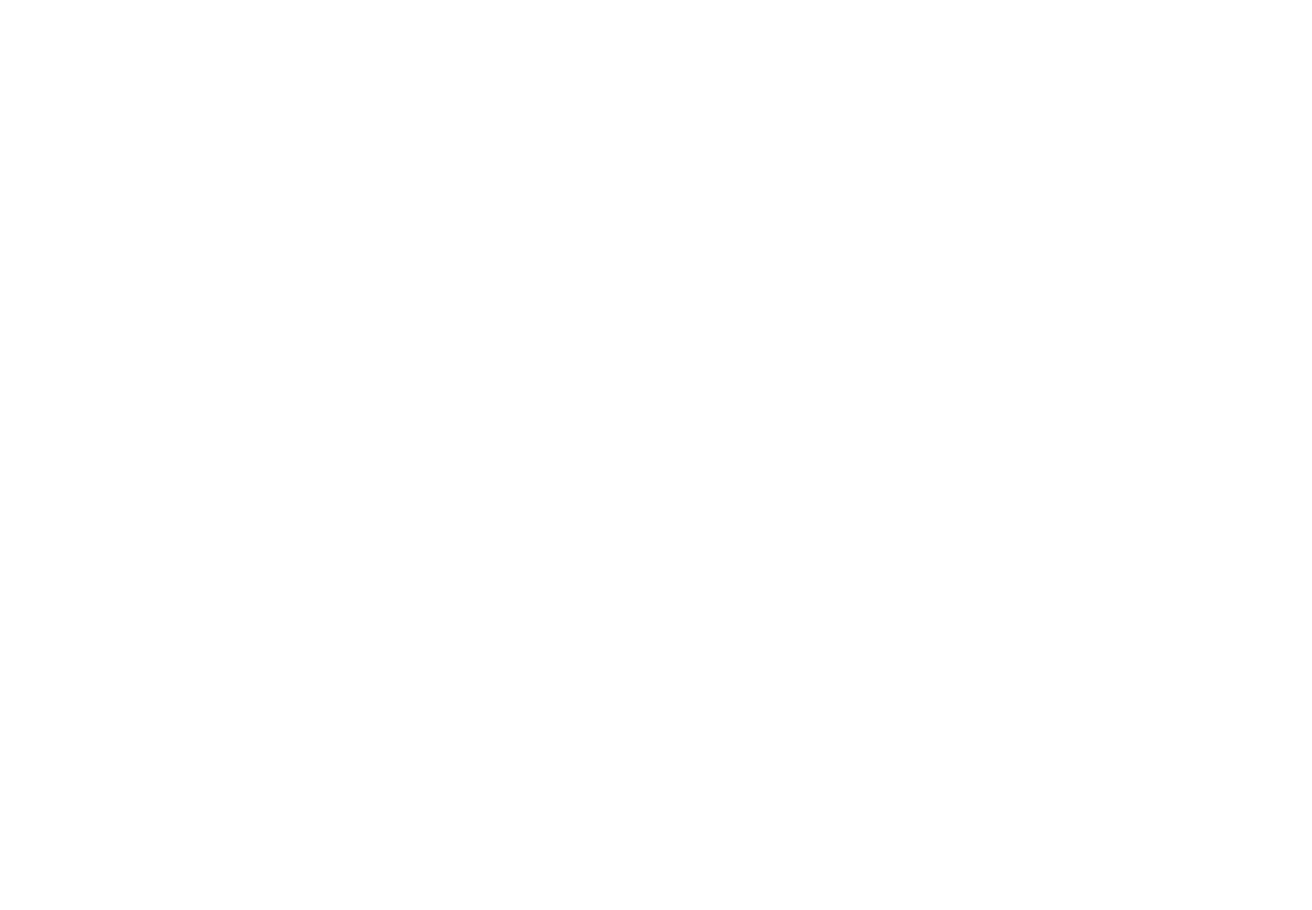
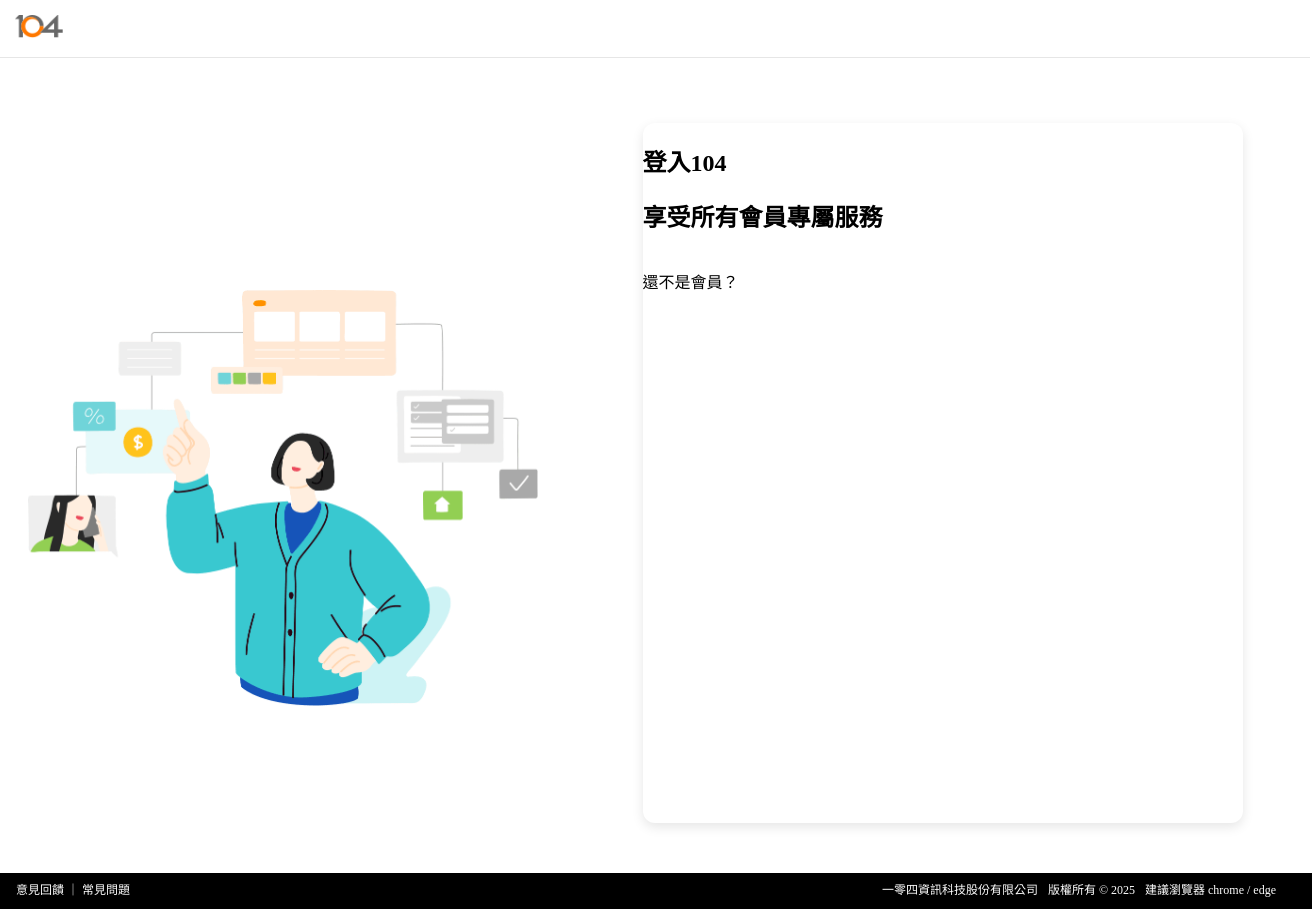
Before and after one commit to kqqy/hw3, a plain HTML site: page index.html in a window 1280 px wide. Shown: the whole page, 1312 px wide, since content can reach past the window. Before the commit the page ends 800 px from the top, so only its background shows below. Drawn offline with Linux system fonts and the light colour scheme.

Commit message:
update index.html for localized content and add initial layout structure

```diff
--- a/index.html
+++ b/index.html
@@ -1,10 +1,39 @@
 <!DOCTYPE html>
-<html lang="en">
+<html lang="zh-tw">
 <head>
     <meta charset="UTF-8">
-    <title>Title</title>
+    <title>立即登入｜歡迎使用104服務</title>
+    <link rel="stylesheet" href="styles.css">
 </head>
 <body>
+    <script src="script.js"></script>
 
+    <div class="banner">
+        <img src="img/104logo.png" alt="104 Logo" class="logo">
+    </div>
+
+    <div class="login-wrapper">
+        <img src="img/login-way.png" alt="Login Way" class="login-way">
+        <div class="login-box">
+            <div class="login-title">
+                <h2>登入104</h2>
+                <h2>享受所有會員專屬服務</h2>
+            </div>
+            <div class="login-text">
+                <p>還不是會員？</p>
+            </div>
+
+        </div>
+    </div>
+    <div class="base-foot">
+        <div class="foot-text1">
+            <p>意見回饋 ｜ 常見問題</p>
+        </div>
+        <div class="foot-text2">
+            <p>一零四資訊科技股份有限公司</p>
+            <p>版權所有 © 2025</p>
+            <p>建議瀏覽器 chrome / edge</p>
+        </div>
+    </div>
 </body>
 </html>
--- /dev/null
+++ b/styles.css
@@ -0,0 +1,66 @@
+body{
+    margin: 0;
+    padding: 0;
+    overflow-x: hidden;
+}
+.banner{
+    background-color: white;
+    padding: 15px;
+    border-bottom: #e6e6e6 solid 1px;
+    width: 100%;
+}
+.banner img.logo{
+    width: 48px;
+    height: 23px;
+}
+.login-wrapper{
+    display: flex;
+    align-items: center;
+    justify-content: center;
+    width: 100%;
+    gap: 55px;
+    margin-top: 15px;
+    margin-left: 20px;
+}
+.login-way {
+    display: flex;
+    width: 510px;
+    height: 416px;
+    margin-top: 50px;
+}
+.login-box{
+    display: flex;
+    flex-direction: column;
+    width: 600px;
+    background-color: white;
+    border-radius: 12px;
+    box-shadow: 0 4px 12px rgba(0, 0, 0, 0.1);
+    overflow: hidden;
+    margin: 50px;
+    height: 700px;
+}
+.base-foot{
+    display: flex;
+    background-color: black;
+    color: white;
+    padding: 6px 16px;
+    font-size: 12px;
+    justify-content: space-between;
+    height: 20px;
+    align-items: center;
+    width: 100%;
+    padding-bottom: 10px;
+}
+.foot-text1{
+    display: flex;
+    justify-content: flex-start;
+    text-align: center;
+    gap: 20px;
+}
+.foot-text2{
+    display: flex;
+    justify-content: flex-end;
+    text-align: center;
+    gap: 10px;
+    margin-right: 20px;
+}
```
Also changed, not shown: img/104logo.png (added), img/104logo.webp (added), img/login-way.png (added), script.js (added).
